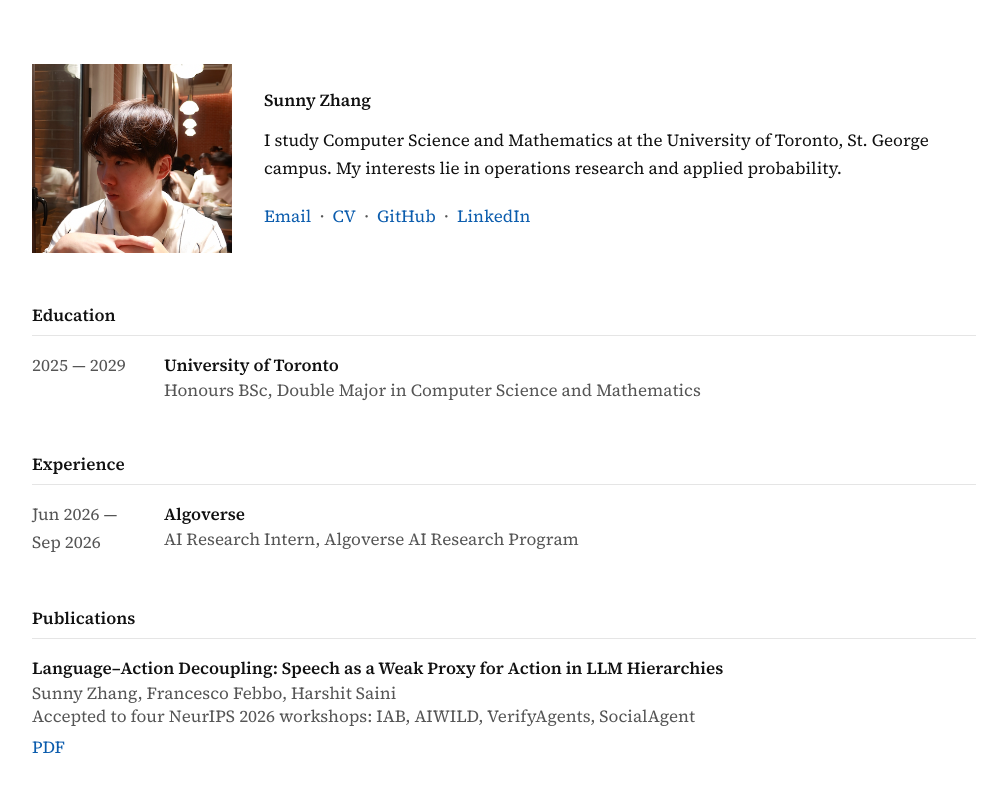
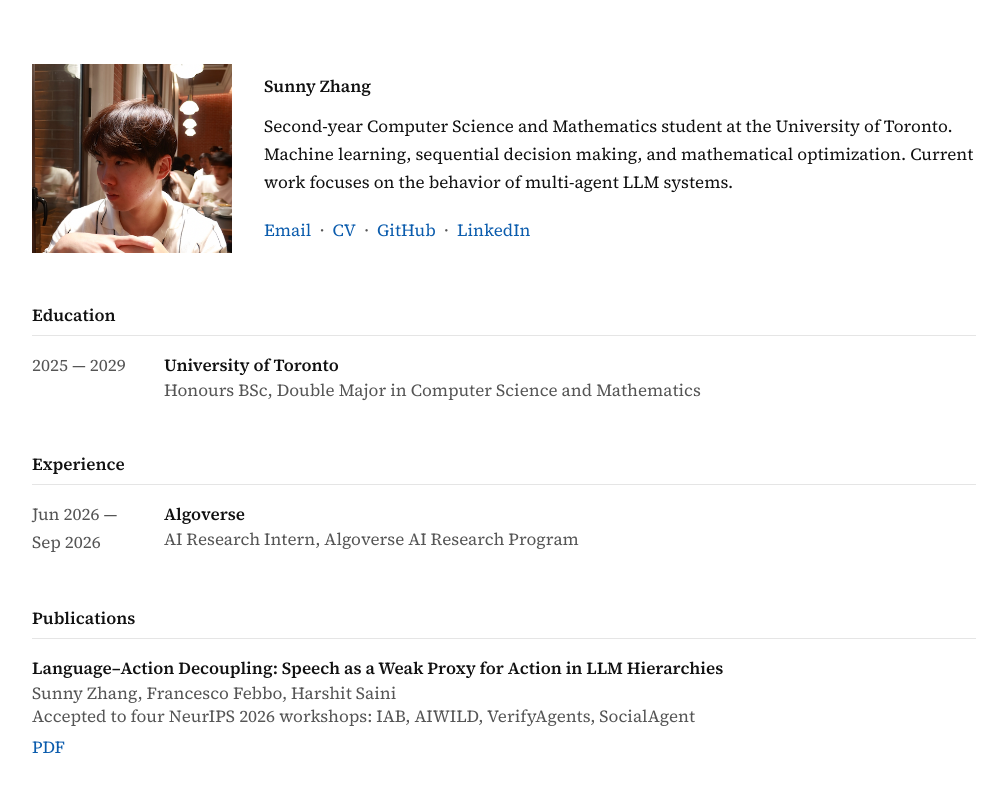
Before and after one commit to sunnysanitize/portfolio-website, a Next.js app: page / in a window 1280 px wide. Shown: the top 800 px of the page, without its empty margins (136-1140 px from the left). Built offline with nearby package versions, Linux system fonts and the light colour scheme.

Commit message:
update bio

```diff
--- a/app/page.tsx
+++ b/app/page.tsx
@@ -98,9 +98,10 @@ export default function Home() {
           </h1>
 
           <p className="mt-3">
-            I study Computer Science and Mathematics at the University of
-            Toronto, St. George campus. My interests lie in operations research
-            and applied probability.
+            Second-year Computer Science and Mathematics student at the
+            University of Toronto. Machine learning, sequential decision making,
+            and mathematical optimization. Current work focuses on the behavior
+            of multi-agent LLM systems.
           </p>
 
           <p className="mt-5">
```
